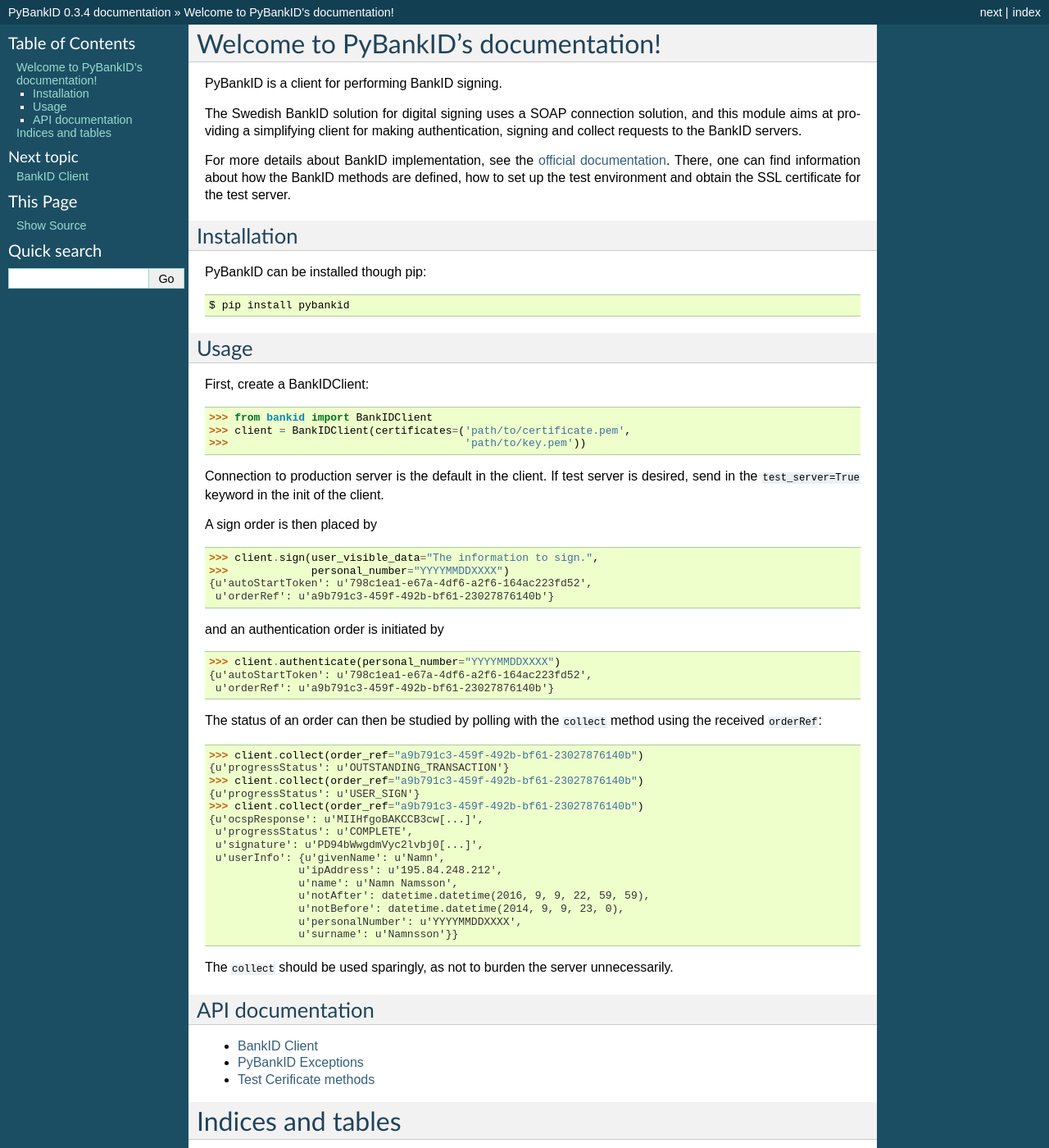
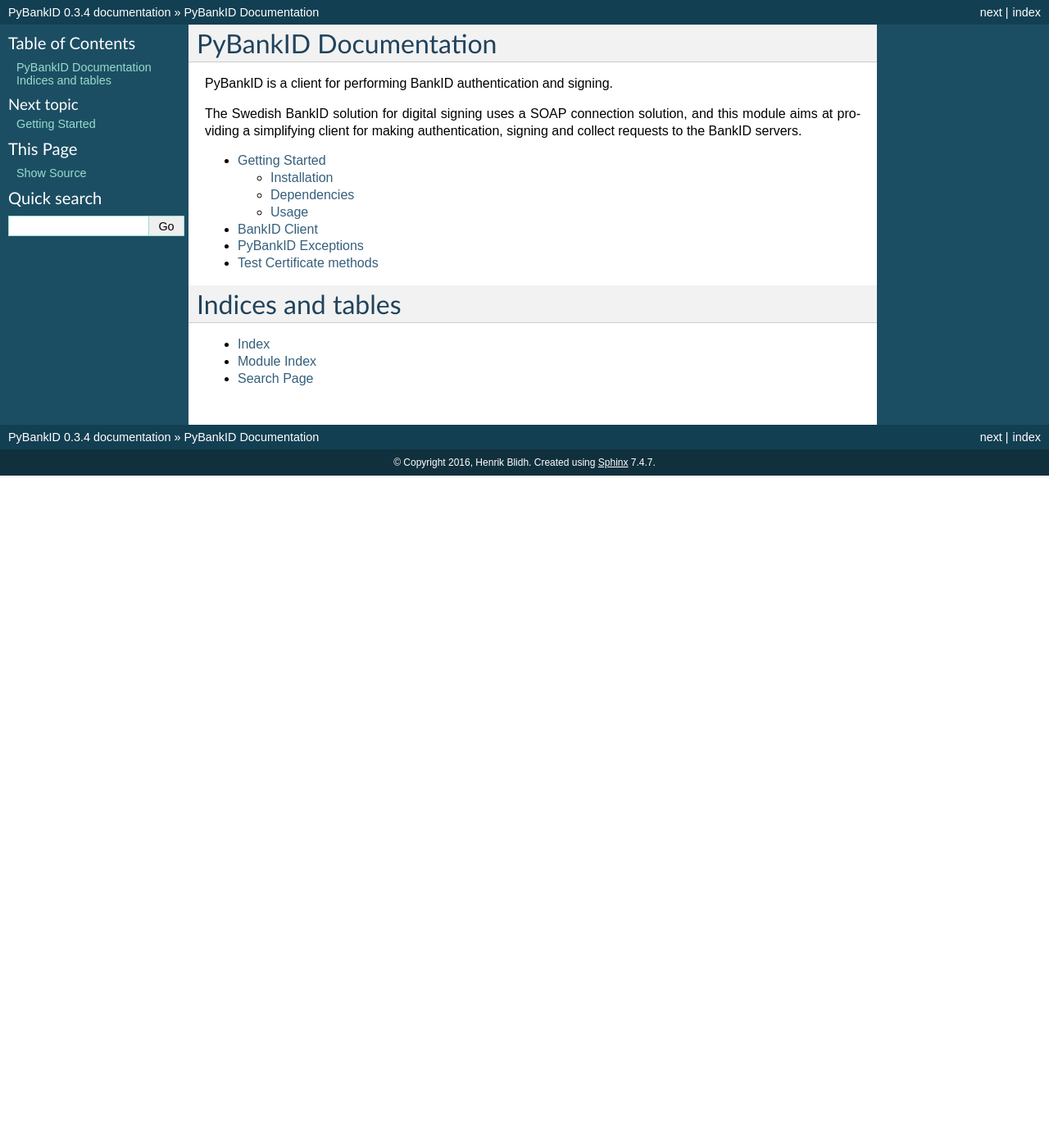
Before and after one commit to hbldh/pybankid, a Sphinx documentation site: the page built from docs/index.rst, in a window 1280 px wide and 1400 px high. Shown: the whole window at 82% size. Built offline with Sphinx 7.4.7, drawn with Linux system fonts in a browser that asks for light colours; some of the changed text lies outside the part shown.

```diff
--- a/bankid/__init__.py
+++ b/bankid/__init__.py
@@ -2,7 +2,7 @@
 # -*- coding: utf-8 -*-
 """Release data for the PyBankID project."""
 
-# A quick and dirty fix for installations on Heroku.
+# A quick and dirty fix for installation and importing.
 try:
     from .client import BankIDClient
     import bankid.exceptions as exceptions
--- a/docs/index.rst
+++ b/docs/index.rst
@@ -3,90 +3,20 @@
    You can adapt this file completely to your liking, but it should at least
    contain the root `toctree` directive.
 
-Welcome to PyBankID's documentation!
-====================================
+PyBankID Documentation
+======================
 
-PyBankID is a client for performing BankID signing.
+PyBankID is a client for performing BankID authentication and signing.
 
 The Swedish BankID solution for digital signing uses a SOAP
 connection solution, and this module aims at providing a simplifying
 client for making authentication, signing and collect requests to
 the BankID servers.
 
-For more details about BankID implementation, see the `official documentation
-<https://www.bankid.com/bankid-i-dina-tjanster/rp-info>`_. There, one can find information
-about how the BankID methods are defined, how to set up the test environment
-and obtain the SSL certificate for the test server.
-
-Installation
-------------
-PyBankID can be installed though pip:
-
-.. code-block:: bash
-
-    $ pip install pybankid
-
-Usage
------
-
-First, create a BankIDClient:
-
-.. code-block:: python
-
-    >>> from bankid import BankIDClient
-    >>> client = BankIDClient(certificates=('path/to/certificate.pem',
-    >>>                                     'path/to/key.pem'))
-
-Connection to production server is the default in the client. If test
-server is desired, send in the ``test_server=True`` keyword in the init
-of the client.
-
-A sign order is then placed by
-
-.. code-block:: python
-
-    >>> client.sign(user_visible_data="The information to sign.",
-    >>>             personal_number="YYYYMMDDXXXX")
-    {u'autoStartToken': u'798c1ea1-e67a-4df6-a2f6-164ac223fd52',
-     u'orderRef': u'a9b791c3-459f-492b-bf61-23027876140b'}
-
-and an authentication order is initiated by
-
-.. code-block:: python
-
-    >>> client.authenticate(personal_number="YYYYMMDDXXXX")
-    {u'autoStartToken': u'798c1ea1-e67a-4df6-a2f6-164ac223fd52',
-     u'orderRef': u'a9b791c3-459f-492b-bf61-23027876140b'}
-
-The status of an order can then be studied by polling
-with the ``collect`` method using the received ``orderRef``:
-
-.. code-block:: python
-
-    >>> client.collect(order_ref="a9b791c3-459f-492b-bf61-23027876140b")
-    {u'progressStatus': u'OUTSTANDING_TRANSACTION'}
-    >>> client.collect(order_ref="a9b791c3-459f-492b-bf61-23027876140b")
-    {u'progressStatus': u'USER_SIGN'}
-    >>> client.collect(order_ref="a9b791c3-459f-492b-bf61-23027876140b")
-    {u'ocspResponse': u'MIIHfgoBAKCCB3cw[...]',
-     u'progressStatus': u'COMPLETE',
-     u'signature': u'PD94bWwgdmVyc2lvbj0[...]',
-     u'userInfo': {u'givenName': u'Namn',
-                  u'ipAddress': u'195.84.248.212',
-                  u'name': u'Namn Namsson',
-                  u'notAfter': datetime.datetime(2016, 9, 9, 22, 59, 59),
-                  u'notBefore': datetime.datetime(2014, 9, 9, 23, 0),
-                  u'personalNumber': u'YYYYMMDDXXXX',
-                  u'surname': u'Namnsson'}}
-
-The ``collect`` should be used sparingly, as not to burden the server unnecessarily.
-
-API documentation
------------------
-
 .. toctree::
    :maxdepth: 2
 
+   usage
    client
    exceptions
    testcert
--- a/docs/testcert.rst
+++ b/docs/testcert.rst
@@ -5,8 +5,9 @@ Created on 2016-03-18, 09:04
 
 .. _testcert:
 
-Test Cerificate methods
-=======================
+Test Certificate methods
+========================
+========================
 
 .. automodule:: bankid.testcert
    :members:
```
Also changed, not shown: docs/usage.rst (added, +93 -0 lines), 3 other files.
